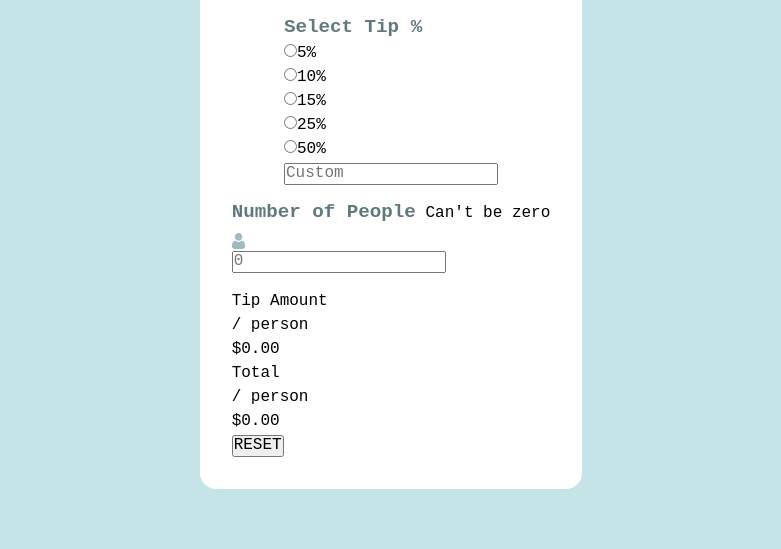
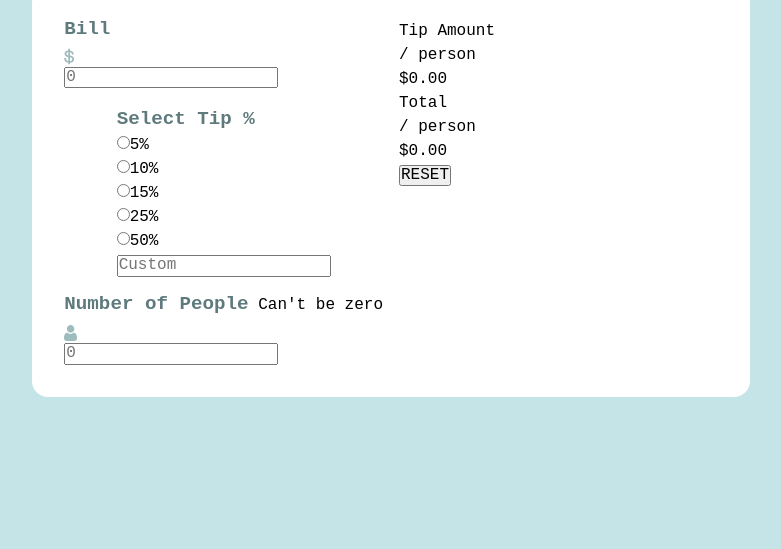
Before and after one commit to gustavo2023/tip-calculator-app, a plain HTML site: page index.html in a window 1280 px wide. Shown: the part 251-800 px from the top of the page, without its empty margins (249-1030 px from the left). Drawn offline with Linux system fonts and the light colour scheme.

Commit message:
feat: add media query with responsive grid layout for main content area

```diff
--- a/styles.css
+++ b/styles.css
@@ -136,3 +136,9 @@ main {
   font-weight: 600;
   color: var(--grey-500);
 }
+
+@media (min-width: 25rem) {
+  main {
+    grid-template-columns: repeat(2, 1fr);
+  }
+}
```
